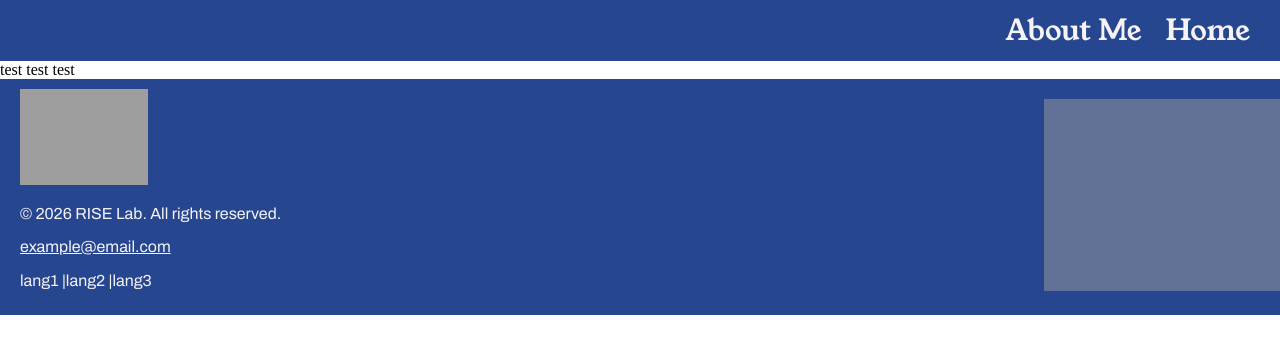
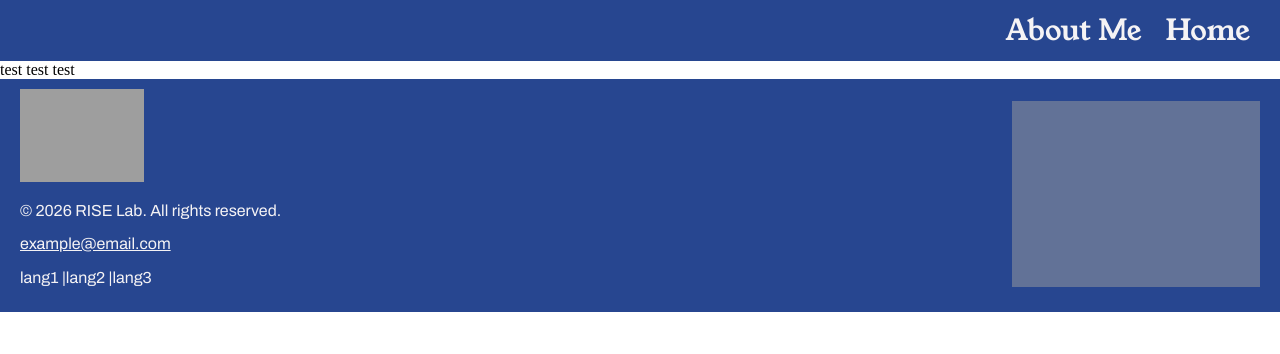
Before and after one commit to hschuler13/jekyll_theme_fronchetti, a Jekyll site: the page built from index.html, in a window 1280 px wide. Shown: the top 354 px of the page. Built offline with Jekyll 4.4.1, drawn with Linux system fonts in a browser that asks for light colours.

Commit message:
fixed widths of header & footer

```diff
--- a/_sass/_layout.scss
+++ b/_sass/_layout.scss
@@ -27,7 +27,6 @@
 /* header & navbar styling */
 .header-container {
   height: 20%;
-  width: screen;
   background-color: $primary-color;
   display: flex;
   flex-direction: row;
@@ -63,7 +62,6 @@
 .footer-container {
   display: flex;
   justify-content: space-between;
-  width: 100%;
   height: 20%;
   background-color: $primary-color;
   color: $secondary-color;
```
